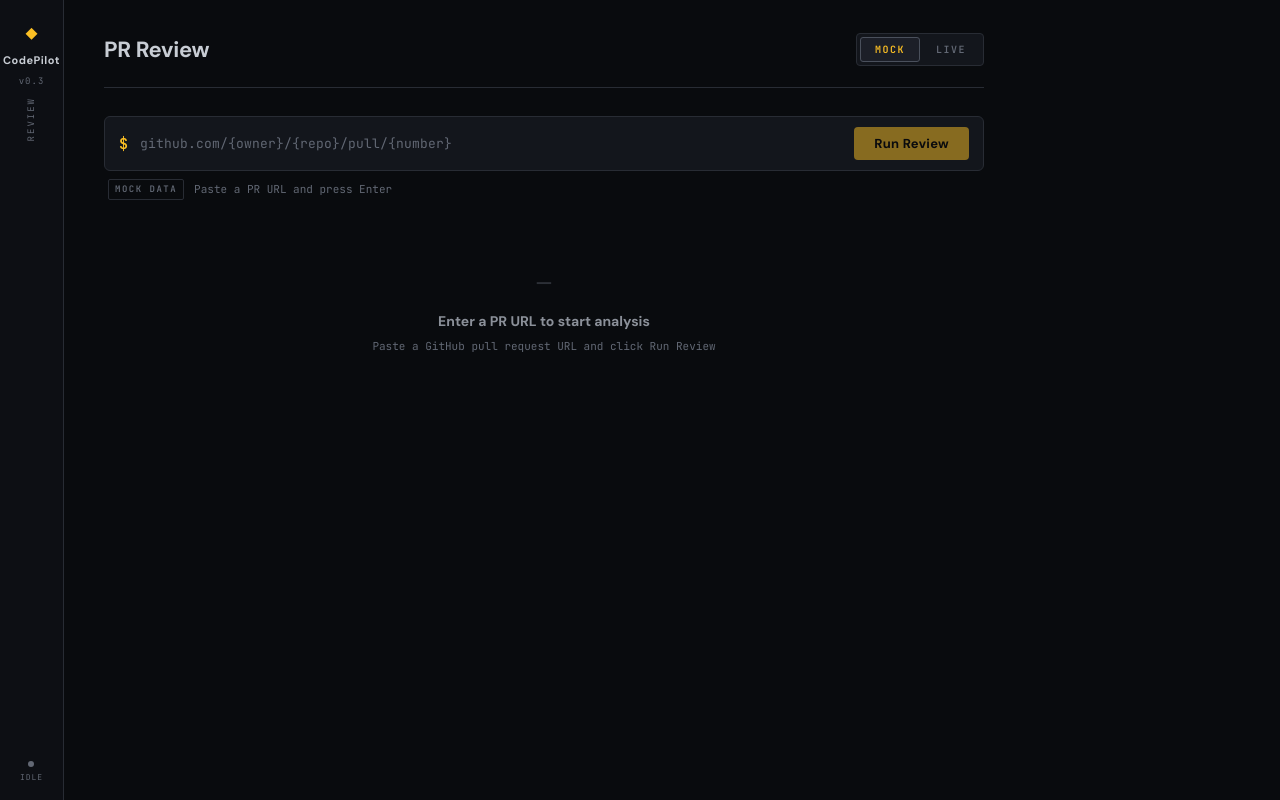
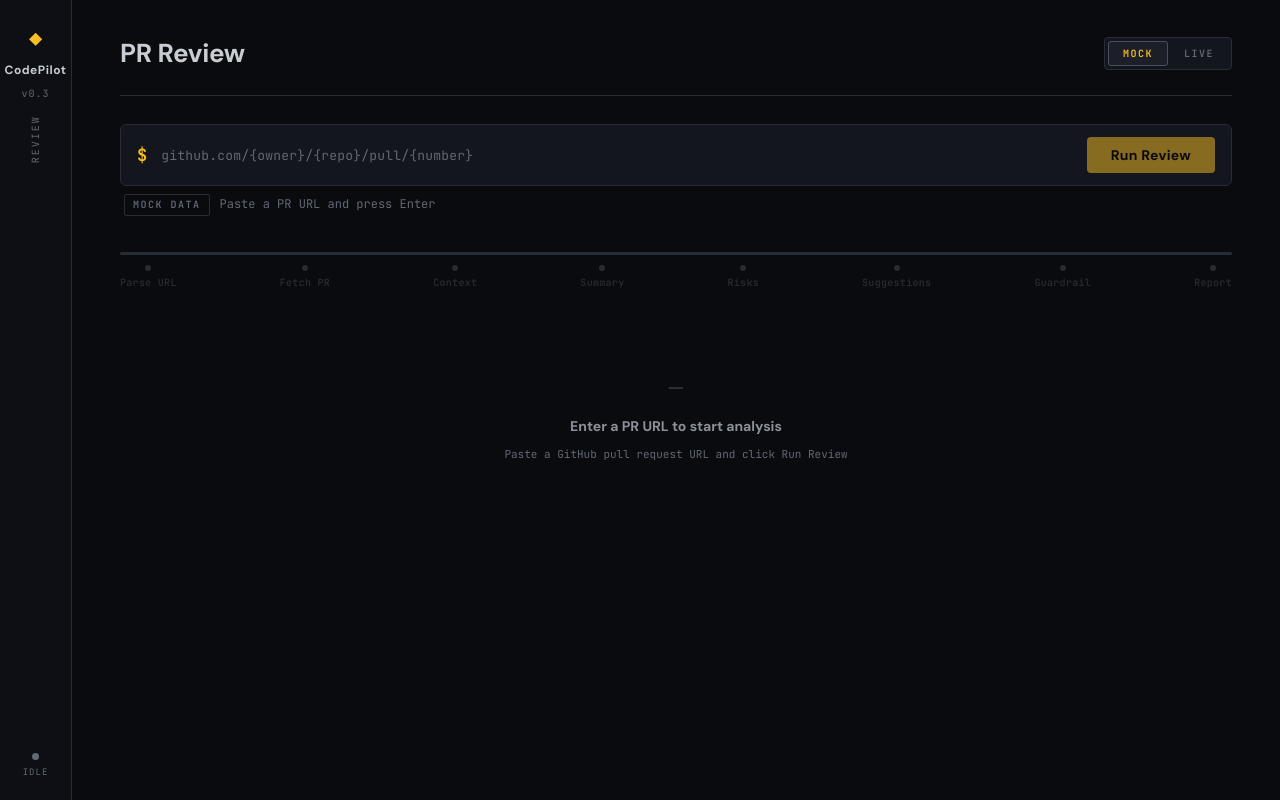
Before and after one commit to lyl2104626211/CodePilot-Review, a Vue app in the folder frontend/: page / in a window 1280 px wide. Built offline with nearby package versions, Linux system fonts and the light colour scheme.

Commit message:
fix: enlarge fonts and widen layout - fix tiny text and empty right side

```diff
--- a/frontend/src/App.vue
+++ b/frontend/src/App.vue
@@ -26,8 +26,10 @@ const quality = ref<ReportQuality | null>(null)
 const genLoading = ref(false)
 const comments = ref<ReviewCommentDraft[]>([])
 const markdown = ref('')
+const lastUrl = ref('')
 
 async function handleSubmit(url: string) {
+  lastUrl.value = url
   loading.value = true
   error.value = ''
   report.value = null
@@ -40,17 +42,29 @@ async function handleSubmit(url: string) {
     const result = await getReviewReport(task_id)
     if (result.status === 'failed') {
       error.value = result.error_message || '分析失败，请重试'
+    } else if (result.status === 'queued' || result.status === 'running') {
+      // 仍返回不完整报告：允许用户看到部分结果
+      report.value = result
+      filteredFindings.value = result.findings.length ? result.findings : []
     } else {
       report.value = result
-      filteredFindings.value = result.findings ?? []
+      filteredFindings.value = result.findings.length ? result.findings : []
       try {
         quality.value = await getReviewQuality(task_id)
       } catch { /* quality is optional */ }
     }
-  } catch (e: any) {
-    error.value = e.message || '请求失败'
+  } catch (e: unknown) {
+    error.value = e instanceof Error ? e.message : '请求失败'
   } finally {
     loading.value = false
+  }
+}
+
+function handleRetry() {
+  if (lastUrl.value) {
+    handleSubmit(lastUrl.value)
+  } else {
+    error.value = ''
   }
 }
 
@@ -61,8 +75,8 @@ async function handleGenerate(ids: string[]) {
     const resp = await createReviewComments(report.value.task_id, ids)
     comments.value = resp.comments
     markdown.value = resp.markdown
-  } catch (e: any) {
-    error.value = e.message || '评论生成失败'
+  } catch (e: unknown) {
+    error.value = e instanceof Error ? e.message : '评论生成失败'
   } finally {
     genLoading.value = false
   }
@@ -94,7 +108,7 @@ async function handleGenerate(ids: string[]) {
 
       <PrInputPanel :loading="loading" :error="error" :mode="mode" @submit="handleSubmit" />
 
-      <ErrorState v-if="error" :message="error" :hint="error.includes('Token') || error.includes('权限') ? '请检查 .env 中的 GITHUB_TOKEN 配置' : undefined" @retry="() => error = ''" />
+      <ErrorState v-if="error" :message="error" :hint="error.includes('Token') || error.includes('权限') ? '请检查 .env 中的 GITHUB_TOKEN 配置' : undefined" @retry="handleRetry" />
 
       <ProgressTimeline :loading="loading" :status="report?.status" :warnings="report?.warnings" />
 
@@ -147,37 +161,38 @@ async function handleGenerate(ids: string[]) {
 .app-shell { display: flex; min-height: 100vh; }
 
 .sidebar {
-  width: 64px; min-height: 100vh;
+  width: 72px; min-height: 100vh;
   background: var(--bg-primary);
   border-right: 1px solid var(--border);
   display: flex; flex-direction: column; align-items: center;
-  padding: 16px 0; gap: 24px; flex-shrink: 0;
+  padding: 20px 0; gap: 28px; flex-shrink: 0;
 }
 
-.brand { display: flex; flex-direction: column; align-items: center; gap: 4px; }
-.brand-icon { font-size: 20px; color: var(--accent); }
+.brand { display: flex; flex-direction: column; align-items: center; gap: 5px; }
+.brand-icon { font-size: 22px; color: var(--accent); }
 .brand-text {
   font-family: var(--font-heading);
-  font-size: 11px; font-weight: 700;
+  font-size: 12px; font-weight: 700;
   letter-spacing: 0.5px; color: var(--text-primary);
 }
-.brand-version { font-size: 9px; color: var(--text-muted); letter-spacing: 1px; }
+.brand-version { font-size: 10px; color: var(--text-muted); letter-spacing: 1px; }
 
 .sidebar-nav { flex: 1; display: flex; align-items: flex-start; }
 .nav-label {
-  font-size: 9px; letter-spacing: 2px; color: var(--text-muted);
+  font-size: 10px; letter-spacing: 2px; color: var(--text-muted);
   transform: rotate(-90deg); white-space: nowrap;
 }
 
-.sidebar-status { display: flex; flex-direction: column; align-items: center; gap: 4px; }
+.sidebar-status { display: flex; flex-direction: column; align-items: center; gap: 5px; }
 .status-dot {
-  width: 6px; height: 6px; border-radius: 50%; background: var(--text-muted);
+  width: 7px; height: 7px; border-radius: 50%; background: var(--text-muted);
 }
 .status-dot.live { background: var(--success); box-shadow: 0 0 8px var(--success); }
-.status-text { font-size: 8px; color: var(--text-muted); letter-spacing: 1px; }
+.status-text { font-size: 9px; color: var(--text-muted); letter-spacing: 1px; }
 
 .main-content {
-  flex: 1; max-width: 960px; padding: 32px 40px 64px; overflow-y: auto;
+  flex: 1; max-width: 1400px; margin: 0 auto;
+  padding: 32px 48px 80px; overflow-y: auto;
 }
 
 .topbar {
@@ -188,7 +203,7 @@ async function handleGenerate(ids: string[]) {
 
 .page-title {
   font-family: var(--font-heading);
-  font-size: 22px; font-weight: 700; margin: 0;
+  font-size: 26px; font-weight: 700; margin: 0;
   letter-spacing: -0.3px; color: var(--text-primary);
 }
 </style>
--- a/frontend/src/components/FindingFilters.vue
+++ b/frontend/src/components/FindingFilters.vue
@@ -8,6 +8,12 @@ const emit = defineEmits<{ 'update:filtered': [findings: RiskFinding[]] }>()
 
 const sev = ref<string>('all')
 const lowConf = ref(true)
+
+// 当 findings 数据源变化（新 Review）时，重置过滤器
+watch(() => props.findings, () => {
+  sev.value = 'all'
+  lowConf.value = true
+})
 
 const filtered = computed(() => {
   let r = props.findings
--- a/frontend/src/components/PrInputPanel.vue
+++ b/frontend/src/components/PrInputPanel.vue
@@ -59,9 +59,9 @@ function handleSubmit() {
 .input-section { margin-bottom: 24px; }
 
 .input-row {
-  display: flex; align-items: center; gap: 10px;
+  display: flex; align-items: center; gap: 12px;
   background: var(--bg-input); border: 1px solid var(--border);
-  border-radius: var(--radius-lg); padding: 10px 14px;
+  border-radius: var(--radius-lg); padding: 12px 16px;
   transition: border-color 0.2s;
 }
 .input-row:focus-within {
@@ -69,22 +69,22 @@ function handleSubmit() {
   box-shadow: 0 0 0 3px var(--accent-glow);
 }
 
-.prompt { color: var(--accent); font-weight: 600; font-size: 15px; user-select: none; }
+.prompt { color: var(--accent); font-weight: 600; font-size: 17px; user-select: none; }
 
 .input-row input {
   flex: 1; background: transparent; border: none; outline: none;
   color: var(--text-primary); font-family: var(--font-mono);
-  font-size: 13px; letter-spacing: 0.2px;
+  font-size: 14px; letter-spacing: 0.2px;
 }
-.input-row input::placeholder { color: var(--text-muted); }
+.input-row input::placeholder { color: var(--text-muted); font-size: 13px; }
 .input-row input:disabled { opacity: 0.5; }
 
 .input-row button {
-  padding: 8px 20px; background: var(--accent); color: #000;
+  padding: 9px 24px; background: var(--accent); color: #000;
   border: none; border-radius: var(--radius); cursor: pointer;
-  font-family: var(--font-heading); font-size: 13px; font-weight: 700;
+  font-family: var(--font-heading); font-size: 14px; font-weight: 700;
   letter-spacing: 0.3px; white-space: nowrap; transition: all 0.2s;
-  display: flex; align-items: center; gap: 6px;
+  display: flex; align-items: center; gap: 8px;
 }
 .input-row button:hover:not(:disabled) {
   background: #fcd34d;
@@ -93,7 +93,7 @@ function handleSubmit() {
 .input-row button:disabled { opacity: 0.5; cursor: not-allowed; }
 
 .spinner {
-  width: 12px; height: 12px;
+  width: 14px; height: 14px;
   border: 2px solid #000; border-top-color: transparent;
   border-radius: 50%; animation: spin 0.6s linear infinite;
 }
@@ -105,19 +105,19 @@ function handleSubmit() {
 }
 
 .mode-tag {
-  font-size: 9px; font-weight: 600; letter-spacing: 1.5px;
-  padding: 2px 6px; border: 1px solid var(--border);
+  font-size: 10px; font-weight: 600; letter-spacing: 1.5px;
+  padding: 2px 8px; border: 1px solid var(--border);
   border-radius: 2px; color: var(--text-muted);
 }
 .mode-tag.live { color: var(--teal); border-color: var(--teal); }
-.input-hint { font-size: 11px; color: var(--text-muted); }
+.input-hint { font-size: 12px; color: var(--text-muted); }
 
 .error-line {
   display: flex; align-items: center; gap: 8px;
-  margin: 8px 0 0; padding: 8px 12px;
+  margin: 8px 0 0; padding: 10px 14px;
   background: var(--danger-glow);
   border: 1px solid rgba(248, 113, 113, 0.25);
-  border-radius: var(--radius); font-size: 12px; color: var(--danger);
+  border-radius: var(--radius); font-size: 13px; color: var(--danger);
 }
-.error-prefix { font-weight: 700; font-size: 14px; }
+.error-prefix { font-weight: 700; font-size: 16px; }
 </style>
--- a/frontend/src/components/ProgressTimeline.vue
+++ b/frontend/src/components/ProgressTimeline.vue
@@ -1,60 +1,78 @@
 <script setup lang="ts">
+import { computed } from 'vue'
+
 const props = defineProps<{
   loading: boolean
   status?: string
   warnings?: string[]
 }>()
 
-const stages = ['PARSE', 'FETCH', 'CONTEXT', 'SUMMARY', 'RISKS', 'SUGGEST', 'GUARD', 'REPORT']
+const stages = [
+  { key: 'parse_pr_url', label: 'Parse URL' },
+  { key: 'fetch_pr', label: 'Fetch PR' },
+  { key: 'collect_context', label: 'Context' },
+  { key: 'generate_summary', label: 'Summary' },
+  { key: 'detect_risks', label: 'Risks' },
+  { key: 'generate_suggestions', label: 'Suggestions' },
+  { key: 'guardrail_check', label: 'Guardrail' },
+  { key: 'assemble_report', label: 'Report' },
+]
 
-function ss(i: number): 'done' | 'active' | 'pending' | 'fail' {
-  if (props.status === 'failed' && !props.loading) return 'fail'
-  if (!props.loading && props.status === 'succeeded') return 'done'
-  if (props.loading && i === 0) return 'active'
-  return 'pending'
-}
+const activeIdx = computed(() => {
+  if (!props.loading && props.status === 'succeeded') return stages.length
+  if (props.loading) return 1
+  return 0
+})
 </script>
 
 <template>
-  <div v-if="loading || status === 'succeeded' || status === 'failed'" class="pbar">
-    <div class="stages">
-      <div v-for="(label, i) in stages" :key="label" :class="['st', ss(i)]">
-        <span class="dot"></span>
-        <span class="lbl">{{ label }}</span>
+  <div class="tl">
+    <div class="tl-bar">
+      <div class="tl-fill" :style="{ width: (activeIdx / stages.length) * 100 + '%' }"></div>
+    </div>
+    <div class="tl-labels">
+      <div v-for="(s, i) in stages" :key="s.key" :class="['tl-stage', { done: i < activeIdx, active: i === activeIdx - 1 && loading }]">
+        <span class="tl-dot"></span>
+        <span class="tl-name">{{ s.label }}</span>
       </div>
     </div>
-    <div v-if="warnings?.length" class="warn-list">
-      <p v-for="(w, i) in warnings" :key="i" class="wi">{{ w }}</p>
+    <div v-if="warnings?.length" class="tl-warn">
+      <span v-for="(w, i) in warnings" :key="i" class="wl">! {{ w }}</span>
     </div>
   </div>
 </template>
 
 <style scoped>
-.pbar {
-  margin-bottom: 24px; padding: 14px 18px;
-  background: var(--bg-secondary); border: 1px solid var(--border);
-  border-radius: var(--radius-lg);
+.tl { margin-bottom: 24px; padding: 12px 0; }
+.tl-bar {
+  height: 3px; background: var(--border); border-radius: 2px;
+  margin-bottom: 10px; overflow: hidden;
 }
-.stages { display: flex; gap: 0; overflow-x: auto; }
-.st {
-  display: flex; align-items: center; gap: 5px;
-  font-size: 9px; font-weight: 600; letter-spacing: 1px;
-  color: var(--text-muted); padding: 0 8px;
+.tl-fill {
+  height: 100%; background: var(--teal);
+  border-radius: 2px; transition: width 0.5s ease;
 }
-.st:first-child { padding-left: 0; }
-.st::after { content: '\2192'; margin-left: 8px; color: var(--border); font-size: 10px; }
-.st:last-child::after { display: none; }
-.st.done { color: var(--success); }
-.st.done .dot { background: var(--success); }
-.st.active { color: var(--accent); }
-.st.active .dot { background: var(--accent); animation: pdot 1s infinite; }
-.st.fail { color: var(--danger); }
-.st.fail .dot { background: var(--danger); }
-.dot { width: 6px; height: 6px; border-radius: 50%; background: var(--border-hover); flex-shrink: 0; }
-@keyframes pdot {
-  0%, 100% { box-shadow: 0 0 0 0 var(--accent-glow); }
-  50% { box-shadow: 0 0 0 4px transparent; }
+.tl-labels {
+  display: flex; justify-content: space-between; gap: 4px;
 }
-.warn-list { margin-top: 10px; padding-top: 10px; border-top: 1px solid var(--border); }
-.wi { margin: 2px 0; font-size: 11px; color: var(--warning); font-family: var(--font-mono); }
+.tl-stage {
+  display: flex; flex-direction: column; align-items: center; gap: 4px;
+  opacity: 0.35; transition: opacity 0.3s;
+}
+.tl-stage.done { opacity: 1; }
+.tl-stage.active { opacity: 1; }
+.tl-dot {
+  width: 6px; height: 6px; border-radius: 50%; background: var(--text-muted);
+}
+.tl-stage.done .tl-dot { background: var(--teal); }
+.tl-stage.active .tl-dot { background: var(--accent); box-shadow: 0 0 6px var(--accent); }
+.tl-name {
+  font-size: 10px; font-weight: 500; letter-spacing: 0.3px;
+  color: var(--text-muted); white-space: nowrap;
+}
+.tl-stage.done .tl-name { color: var(--text-secondary); }
+.tl-stage.active .tl-name { color: var(--accent); font-weight: 600; }
+
+.tl-warn { margin-top: 10px; }
+.wl { display: block; font-size: 11px; color: var(--warning); margin: 2px 0; }
 </style>
--- a/frontend/src/components/ReviewCommentPreview.vue
+++ b/frontend/src/components/ReviewCommentPreview.vue
@@ -1,33 +1,57 @@
 <script setup lang="ts">
-import { ref } from 'vue'
+import { ref, onUnmounted } from 'vue'
 import type { ReviewCommentDraft } from '../types/review'
 
-defineProps<{
+const props = defineProps<{
   comments: ReviewCommentDraft[]
   markdown: string
 }>()
 
 const copied = ref(false)
 const dlDone = ref(false)
+let copyTimer: ReturnType<typeof setTimeout> | null = null
+let dlTimer: ReturnType<typeof setTimeout> | null = null
+
+onUnmounted(() => {
+  if (copyTimer) clearTimeout(copyTimer)
+  if (dlTimer) clearTimeout(dlTimer)
+})
+
+/** 安全渲染 Markdown 正文：先转义 HTML 防 XSS，再应用简单格式 */
+function renderSafeBody(body: string): string {
+  // 1. 先转义所有 HTML 标签
+  const escaped = body
+    .replace(/&/g, '&amp;')
+    .replace(/</g, '&lt;')
+    .replace(/>/g, '&gt;')
+    .replace(/"/g, '&quot;')
+
+  // 2. 再应用 Markdown 格式（此时内容已安全）
+  return escaped
+    .replace(/\n/g, '<br>')
+    .replace(/\*\*(.*?)\*\*/g, '<strong>$1</strong>')
+    .replace(/`(.*?)`/g, '<code style="background:#1c1f28;padding:1px 4px;border-radius:2px;font-family:monospace">$1</code>')
+    .replace(/^&gt; (.*)$/gm, '<em style="color:#8b9099">$1</em>')
+}
 
 async function copyAll() {
   try {
-    await navigator.clipboard.writeText(markdown.value)
+    await navigator.clipboard.writeText(props.markdown)
     copied.value = true
-    setTimeout(() => copied.value = false, 2000)
+    copyTimer = setTimeout(() => copied.value = false, 2000)
   } catch {
     // fallback: no clipboard support
   }
 }
 
 function downloadMd() {
-  const blob = new Blob([markdown.value], { type: 'text/markdown;charset=utf-8' })
+  const blob = new Blob([props.markdown], { type: 'text/markdown;charset=utf-8' })
   const url = URL.createObjectURL(blob)
   const a = document.createElement('a')
   a.href = url; a.download = 'codepilot-review.md'; a.click()
   URL.revokeObjectURL(url)
   dlDone.value = true
-  setTimeout(() => dlDone.value = false, 2000)
+  dlTimer = setTimeout(() => dlDone.value = false, 2000)
 }
 </script>
 
@@ -55,7 +79,8 @@ function downloadMd() {
           <span v-if="c.file_path" class="cmt-file">{{ c.file_path }}</span>
           <span v-if="c.severity" class="cmt-sev">{{ c.severity }}</span>
         </div>
-        <div class="cmt-body" v-html="c.body.replace(/\n/g, '<br>').replace(/\*\*(.*?)\*\*/g, '<strong>$1</strong>').replace(/`(.*?)`/g, '<code style=\'background:#1c1f28;padding:1px 4px;border-radius:2px;font-family:monospace\'>$1</code>').replace(/^> (.*)$/gm, '<em style=\'color:#8b9099\'>$1</em>')"></div>
+        <!-- 使用 renderSafeBody 防 XSS -->
+        <div class="cmt-body" v-html="renderSafeBody(c.body)"></div>
       </div>
 
       <div v-if="markdown" class="md-full">
--- a/frontend/src/components/ReviewSummary.vue
+++ b/frontend/src/components/ReviewSummary.vue
@@ -7,21 +7,18 @@ defineProps<{
 </script>
 
 <template>
-  <div v-if="summary" class="summary-card">
-    <div class="card-header">
-      <span class="card-icon">&#9636;</span>
-      <span>SUMMARY</span>
-    </div>
+  <div v-if="summary" class="sum-card">
+    <div class="sec-head">SUMMARY</div>
     <p class="overview">{{ summary.overview }}</p>
-    <div class="summary-row">
-      <span class="row-label">MODULES</span>
-      <div class="tag-list">
+    <div class="row">
+      <span class="rl">MODULES</span>
+      <div class="tags">
         <span v-for="m in summary.changed_modules" :key="m" class="tag">{{ m }}</span>
       </div>
     </div>
-    <div class="summary-row">
-      <span class="row-label">FOCUS</span>
-      <ul class="focus-list">
+    <div class="row">
+      <span class="rl">FOCUS</span>
+      <ul class="flist">
         <li v-for="(f, i) in summary.reviewer_focus" :key="i">{{ f }}</li>
       </ul>
     </div>
@@ -29,34 +26,26 @@ defineProps<{
 </template>
 
 <style scoped>
-.summary-card {
+.sum-card {
   margin-bottom: 24px; background: var(--bg-card);
   border: 1px solid var(--border); border-radius: var(--radius-lg);
-  padding: 18px 20px;
+  padding: 20px 22px;
 }
-.card-header {
-  display: flex; align-items: center; gap: 8px;
-  font-family: var(--font-heading); font-size: 13px;
+.sec-head {
+  font-family: var(--font-heading); font-size: 15px;
   font-weight: 700; letter-spacing: 0.5px;
   color: var(--teal); margin-bottom: 14px;
 }
-.card-icon { font-size: 12px; }
-.overview {
-  margin: 0 0 16px; font-size: 13px;
-  line-height: 1.7; color: var(--text-primary);
-}
-.summary-row { margin-bottom: 10px; }
-.row-label {
-  font-size: 9px; font-weight: 600; letter-spacing: 1.5px;
-  color: var(--text-muted); margin-right: 10px;
-}
-.tag-list { display: inline-flex; flex-wrap: wrap; gap: 6px; margin-top: 4px; }
+.overview { margin: 0 0 16px; font-size: 14px; line-height: 1.7; color: var(--text-primary); }
+.row { margin-bottom: 12px; }
+.rl { font-size: 10px; font-weight: 700; letter-spacing: 1.5px; color: var(--text-muted); margin-right: 10px; }
+.tags { display: inline-flex; flex-wrap: wrap; gap: 6px; margin-top: 4px; }
 .tag {
-  font-size: 10px; padding: 2px 8px;
+  font-size: 12px; padding: 3px 10px;
   background: var(--bg-elevated); border: 1px solid var(--border);
   border-radius: 2px; color: var(--text-secondary); font-family: var(--font-mono);
 }
-.focus-list { margin: 4px 0 0; padding-left: 18px; list-style: square; }
-.focus-list li { margin-bottom: 3px; font-size: 12px; color: var(--text-secondary); }
-.focus-list li::marker { color: var(--accent); }
+.flist { margin: 4px 0 0; padding-left: 20px; list-style: square; }
+.flist li { margin-bottom: 4px; font-size: 13px; color: var(--text-secondary); }
+.flist li::marker { color: var(--accent); }
 </style>
--- a/frontend/src/components/RiskList.vue
+++ b/frontend/src/components/RiskList.vue
@@ -31,13 +31,13 @@ function sevLabel(s: string): string {
           {{ sevLabel(f.severity) }}
         </span>
         <span class="risk-category">{{ f.category }}</span>
-        <span class="risk-confidence">{{ (f.confidence * 100).toFixed(0) }}%</span>
+        <span class="risk-confidence">{{ Math.round(Math.min(Math.max(f.confidence, 0), 1) * 100) }}%</span>
       </div>
       <h4 class="risk-title">{{ f.title }}</h4>
       <div class="risk-location">
         <span class="loc-icon">&gt;</span>
         <span class="loc-path">{{ f.file_path }}</span>
-        <span v-if="f.line" class="loc-line">:{{ f.line }}</span>
+        <span v-if="f.line !== undefined && f.line !== null" class="loc-line">:{{ f.line }}</span>
       </div>
       <div class="risk-details">
         <p class="detail-line"><span class="detail-label">EVIDENCE</span>{{ f.evidence }}</p>
--- a/frontend/src/style.css
+++ b/frontend/src/style.css
@@ -37,8 +37,8 @@
 body {
   margin: 0;
   font-family: var(--font-mono);
-  font-size: 13px;
-  line-height: 1.6;
+  font-size: 14px;
+  line-height: 1.65;
   color: var(--text-primary);
   background: var(--bg-root);
   -webkit-font-smoothing: antialiased;
--- a/frontend/src/types/review.ts
+++ b/frontend/src/types/review.ts
@@ -96,7 +96,7 @@ export interface CreateReviewCommentsResponse {
 
 export interface ReviewTaskStatus {
   task_id: string
-  status: string
+  status: 'queued' | 'running' | 'succeeded' | 'failed'
   progress_events: { node: string; status: string; message: string }[]
   warnings: string[]
 }
```
Also changed, not shown: frontend/src/components/PrMetaPanel.vue (+30 -44 lines).
